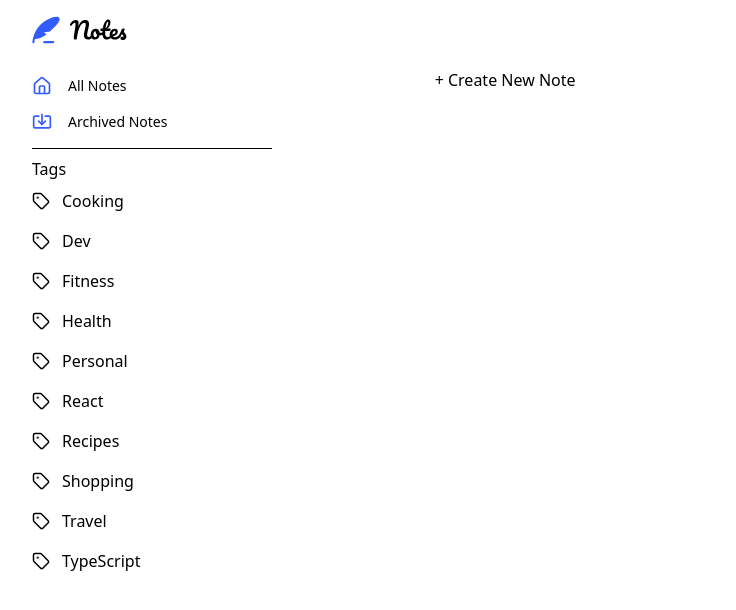
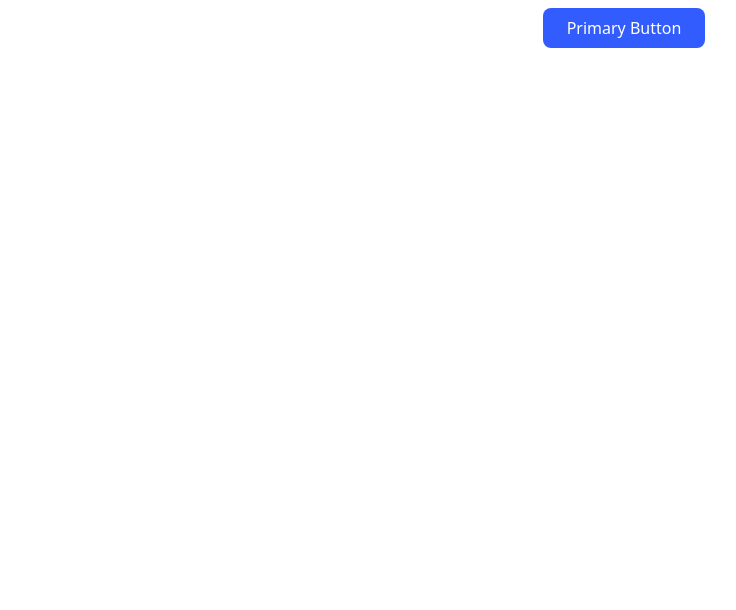
Before and after one commit to Clotho-ex/note-taking-app, a React (Vite) app: page / in a window 1280 px wide. Shown: the top 610 px of the page, without its empty margins (16-752 px from the left). Built offline with nearby package versions, Linux system fonts and the light colour scheme.

Commit message:
Added a button component

```diff
--- a/src/App.jsx
+++ b/src/App.jsx
@@ -1,14 +1,13 @@
 import AllNotes from "./Components/AllNotesComponent/AllNotes";
+import Button from "./components/ButtonComponent/Button";
 import Logo from "./Components/LogoComponent/Logo";
 import SideBar from "./Components/SidebarComponent/SideBar";
 
 function App() {
   return (
     <>
-      <div className="px-4 pt-4 sm:px-4 md:px-8 lg:px-8 grid grid-cols-8 md:grid-cols-8 lg:grid-cols-12 gap-[24px] w-full">
-        <Logo />
-        <SideBar />
-        <AllNotes />
+      <div className="grid place-items-center mt-2">
+        <Button/>
       </div>
     </>
   );
--- /dev/null
+++ b/src/components/ButtonComponent/Button.jsx
@@ -0,0 +1,11 @@
+import React from "react";
+
+const Button = () => {
+  return (
+    <button className="cursor-pointer rounded-lg bg-lightblue px-6 py-2  active:bg-darkblue outline-transparent focus:ring-2 ring-neutral-400 ring-offset-2 text-white">
+      Primary Button
+    </button>
+  );
+};
+
+export default Button;
--- a/src/index.css
+++ b/src/index.css
@@ -10,7 +10,6 @@
 }
 
 :root {
-  color-scheme: light dark;
   font-synthesis: none;
   text-rendering: optimizeLegibility;
   -webkit-font-smoothing: antialiased;
```
